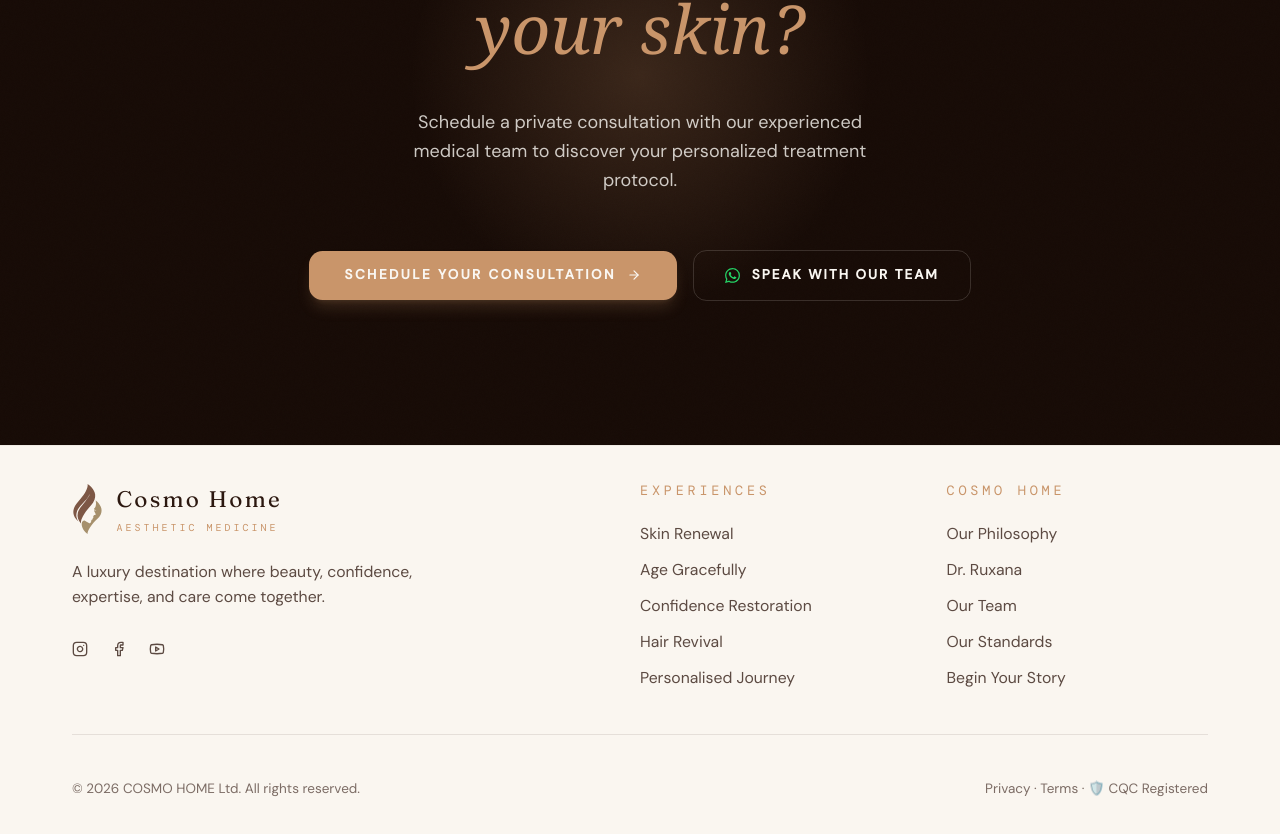
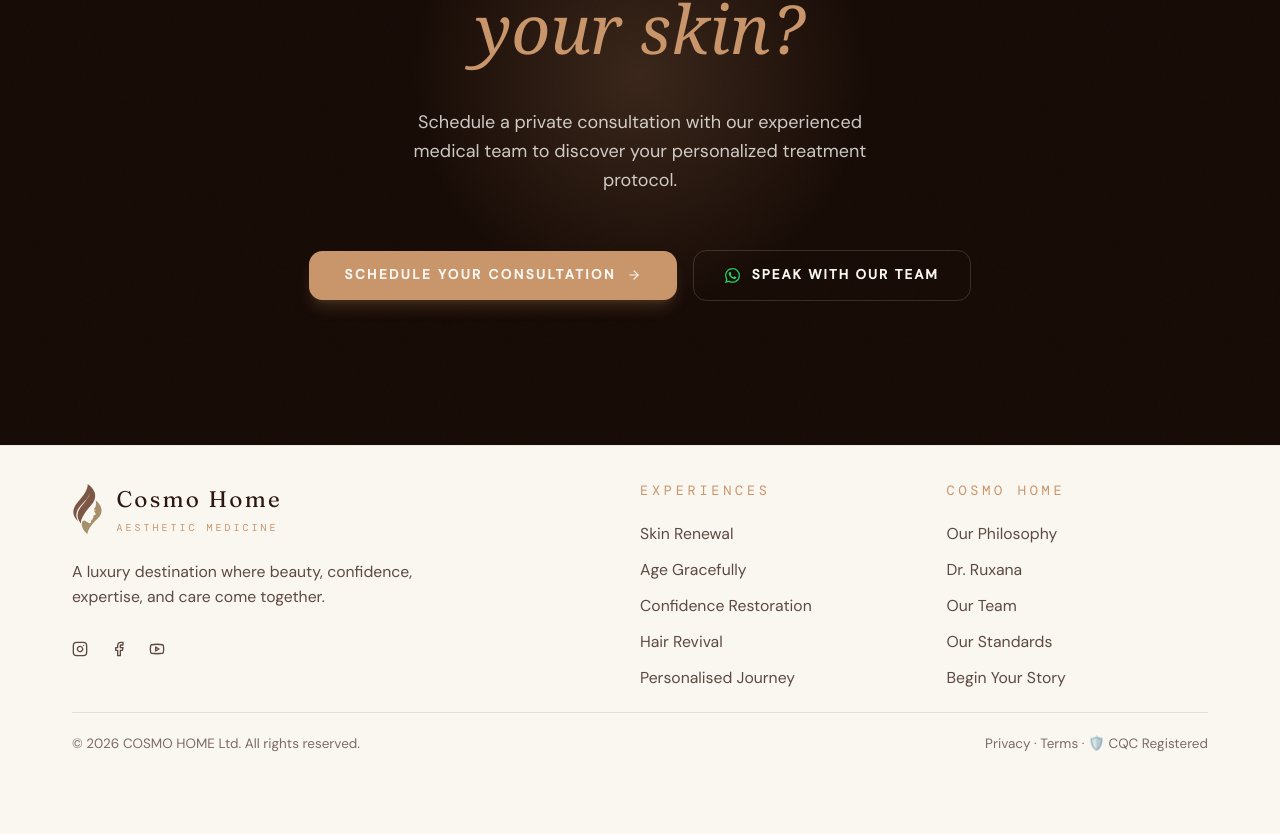
Before and after one commit to playkidsofficial6-oss/cosmohome, a React (Vite) app: page /service in a window 1280 px wide. Shown: the part 10104-10938 px from the top of the page. After the commit the page ends 10893 px from the top, so only its background shows below. Built offline with nearby package versions, Linux system fonts and the light colour scheme.

Commit message:
feat: implement responsive navigation bar with mega menu and mobile layout

```diff
--- a/src/components/layout/index.tsx
+++ b/src/components/layout/index.tsx
@@ -425,7 +425,7 @@ export function Footer() {
   return (
     <footer className="bg-[#FAF6F0] text-[#2C1810] pb-6 pt-6 px-6 md:px-16 lg:pb-8 lg:pt-8 border-t border-[#2C1810]/5">
       <div className="max-w-7xl mx-auto">
-        <div className="grid lg:grid-cols-[2fr_1fr_1fr] gap-10 mb-10 pb-10 border-b border-[#2C1810]/10">
+        <div className="grid lg:grid-cols-[2fr_1fr_1fr] gap-10 mb-5 pb-5 border-b border-[#2C1810]/10">
           <div>
             <div className="flex items-center gap-3 mb-5">
               <img src="/icon.svg" alt="Cosmo Home Icon" className="h-10 md:h-12 w-auto" />
```
